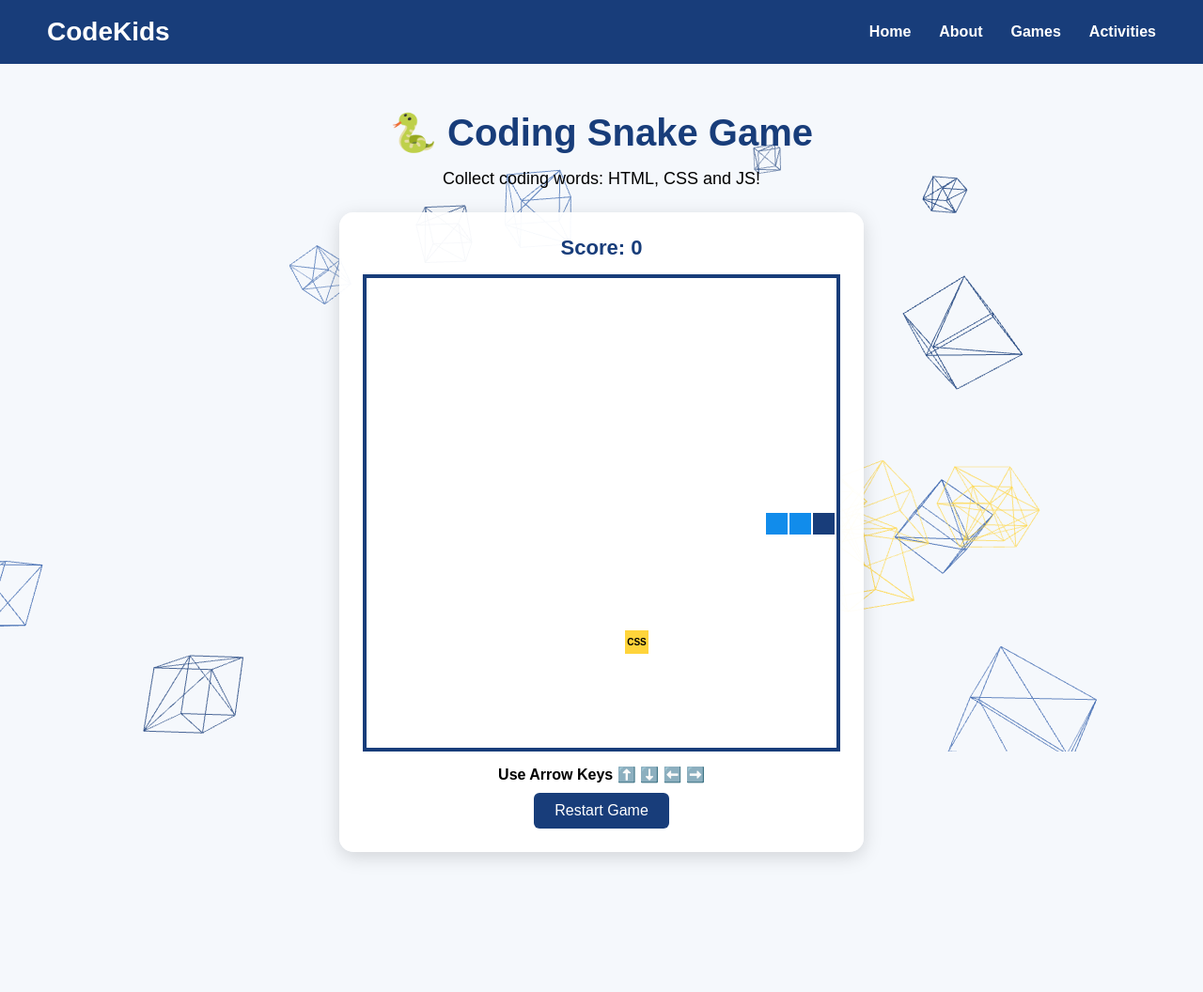
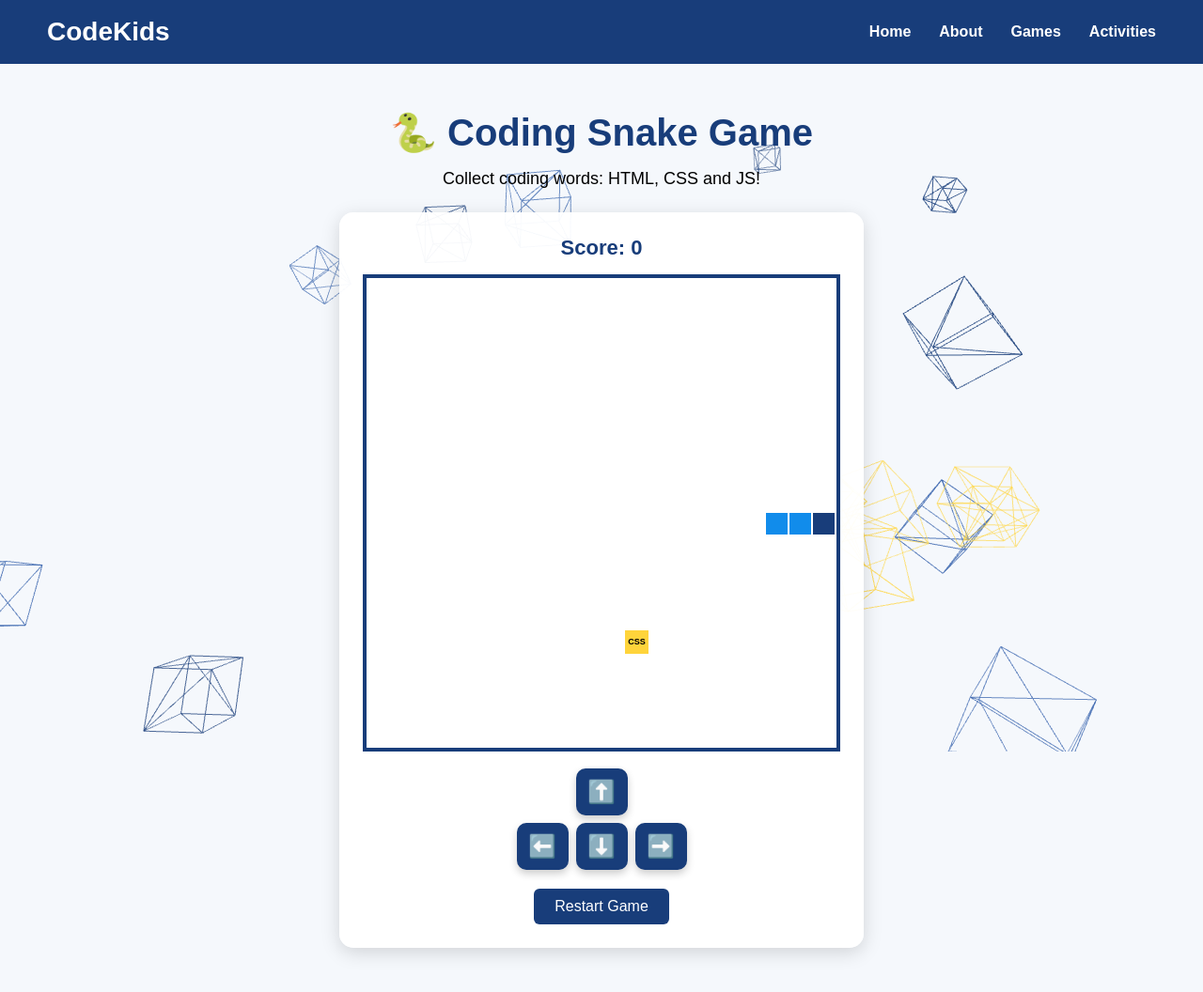
Before and after one commit to yemula2apurva-debug/CodeKids-Website, a plain HTML site: page frontend/Games.html in a window 1280 px wide. Shown: the whole page at 94% size. Before the commit the page ends 957 px from the top, so only its background shows below. Drawn offline with nearby package versions, Linux system fonts and the light colour scheme.

Commit message:
Initial website

```diff
--- a/frontend/Games.html
+++ b/frontend/Games.html
@@ -41,9 +41,30 @@
 
             <canvas id="snakeCanvas" width="500" height="500"></canvas>
 
-            <p class="controls">
-                Use Arrow Keys ⬆️ ⬇️ ⬅️ ➡️
-            </p>
+            <!--🎮Game Controls-->
+           <div class="game-controls">
+
+    <button class="control-btn" onclick="changeDirection('UP')">
+        ⬆️
+    </button>
+
+    <div class="middle-controls">
+
+        <button class="control-btn" onclick="changeDirection('LEFT')">
+            ⬅️
+        </button>
+
+        <button class="control-btn" onclick="changeDirection('DOWN')">
+            ⬇️
+        </button>
+
+        <button class="control-btn" onclick="changeDirection('RIGHT')">
+            ➡️
+        </button>
+
+    </div>
+
+</div>
 
             <button id="restartBtn">Restart Game</button>
 
@@ -51,9 +72,10 @@
 
     </section>
 
-<script src="https://cdnjs.cloudflare.com/ajax/libs/three.js/r128/three.min.js"></script>
-<script src="bg3d.js"></script>
-<script src="script.js"></script>
+
+    <script src="https://cdnjs.cloudflare.com/ajax/libs/three.js/r128/three.min.js"></script>
+    <script src="bg3d.js"></script>
+    <script src="script.js"></script>
 
 </body>
 </html>
--- a/frontend/script.js
+++ b/frontend/script.js
@@ -31,13 +31,39 @@ const scoreText = document.getElementById("score");
 
 const codingWords = ["HTML", "CSS", "JS"];
 
+
+/* =========================
+   CREATE RANDOM FOOD
+========================= */
+
 function randomFood() {
-    return {
-        x: Math.floor(Math.random() * (canvas.width / box)) * box,
-        y: Math.floor(Math.random() * (canvas.height / box)) * box,
-        word: codingWords[Math.floor(Math.random() * codingWords.length)]
-    };
+
+    let newFood;
+
+    do {
+        newFood = {
+            x: Math.floor(Math.random() * (canvas.width / box)) * box,
+            y: Math.floor(Math.random() * (canvas.height / box)) * box,
+            word: codingWords[
+                Math.floor(Math.random() * codingWords.length)
+            ]
+        };
+
+    } while (
+        snake &&
+        snake.some(part =>
+            part.x === newFood.x &&
+            part.y === newFood.y
+        )
+    );
+
+    return newFood;
 }
+
+
+/* =========================
+   START GAME
+========================= */
 
 function startGame() {
 
@@ -49,47 +75,82 @@ function startGame() {
 
     direction = "RIGHT";
 
-    food = randomFood();
-
     score = 0;
 
     scoreText.textContent = score;
 
     clearInterval(game);
 
+    food = randomFood();
+
+    // Immediately draw snake and food
+    drawGame();
+
     game = setInterval(drawGame, 150);
 }
 
-document.addEventListener("keydown", changeDirection);
 
-function changeDirection(event) {
+/* =========================
+   KEYBOARD CONTROLS
+========================= */
 
-    const key = event.key;
+document.addEventListener("keydown", function(event) {
 
-    if (key === "ArrowLeft" && direction !== "RIGHT") {
+    if (event.key === "ArrowLeft") {
+        changeDirection("LEFT");
+    }
+
+    if (event.key === "ArrowUp") {
+        changeDirection("UP");
+    }
+
+    if (event.key === "ArrowRight") {
+        changeDirection("RIGHT");
+    }
+
+    if (event.key === "ArrowDown") {
+        changeDirection("DOWN");
+    }
+
+});
+
+
+/* =========================
+   BUTTON CONTROLS
+========================= */
+
+function changeDirection(newDirection) {
+
+    if (newDirection === "LEFT" && direction !== "RIGHT") {
         direction = "LEFT";
     }
 
-    if (key === "ArrowUp" && direction !== "DOWN") {
+    if (newDirection === "UP" && direction !== "DOWN") {
         direction = "UP";
     }
 
-    if (key === "ArrowRight" && direction !== "LEFT") {
+    if (newDirection === "RIGHT" && direction !== "LEFT") {
         direction = "RIGHT";
     }
 
-    if (key === "ArrowDown" && direction !== "UP") {
+    if (newDirection === "DOWN" && direction !== "UP") {
         direction = "DOWN";
     }
 }
+
+
+/* =========================
+   COLLISION CHECK
+========================= */
 
 function collision(head, body) {
 
     for (let i = 0; i < body.length; i++) {
 
-        if (head.x === body[i].x &&
-            head.y === body[i].y) {
-
+        if (
+            head.x === body[i].x &&
+            head.y === body[i].y
+        ) {
             return true;
         }
     }
@@ -97,14 +158,35 @@ function collision(head, body) {
     return false;
 }
 
+
+/* =========================
+   DRAW GAME
+========================= */
+
 function drawGame() {
 
-    ctx.clearRect(0, 0, canvas.width, canvas.height);
+    // Clear canvas
+    ctx.clearRect(
+        0,
+        0,
+        canvas.width,
+        canvas.height
+    );
 
-    // Draw snake
+
+    /* =========================
+       DRAW SNAKE
+    ========================= */
+
     for (let i = 0; i < snake.length; i++) {
 
-        ctx.fillStyle = i === 0 ? "#183d7a" : "#118ceb";
+        if (i === 0) {
+            // Snake head
+            ctx.fillStyle = "#183d7a";
+        } else {
+            // Snake body
+            ctx.fillStyle = "#118ceb";
+        }
 
         ctx.fillRect(
             snake[i].x,
@@ -114,24 +196,44 @@ function drawGame() {
         );
     }
 
-    // Draw coding word
+
+    /* =========================
+       DRAW FOOD
+    ========================= */
+
     ctx.fillStyle = "#ffd43b";
 
-    ctx.fillRect(food.x, food.y, box, box);
+    ctx.fillRect(
+        food.x,
+        food.y,
+        box,
+        box
+    );
 
+
+    // Coding word
     ctx.fillStyle = "#000";
 
-    ctx.font = "bold 10px Arial";
+    ctx.font = "bold 9px Arial";
+
     ctx.textAlign = "center";
+
+    ctx.textBaseline = "middle";
 
     ctx.fillText(
         food.word,
         food.x + box / 2,
-        food.y + 16
+        food.y + box / 2
     );
+
+
+    /* =========================
+       NEW SNAKE POSITION
+    ========================= */
 
     let snakeX = snake[0].x;
     let snakeY = snake[0].y;
+
 
     if (direction === "LEFT") {
         snakeX -= box;
@@ -149,8 +251,17 @@ function drawGame() {
         snakeY += box;
     }
 
-    // Eat coding word
-    if (snakeX === food.x && snakeY === food.y) {
+
+    /* =========================
+       CHECK FOOD
+    ========================= */
+
+    let ateFood =
+        snakeX === food.x &&
+        snakeY === food.y;
+
+
+    if (ateFood) {
 
         score++;
 
@@ -160,15 +271,26 @@ function drawGame() {
 
     } else {
 
+        // Remove tail
         snake.pop();
+
     }
+
+
+    /* =========================
+       CREATE NEW HEAD
+    ========================= */
 
     const newHead = {
         x: snakeX,
         y: snakeY
     };
 
-    // Game over
+
+    /* =========================
+       GAME OVER
+    ========================= */
+
     if (
         snakeX < 0 ||
         snakeY < 0 ||
@@ -179,17 +301,33 @@ function drawGame() {
 
         clearInterval(game);
 
-        alert("Game Over! Your Score: " + score);
+        alert(
+            "Game Over! Your Score: " + score
+        );
 
         return;
     }
 
+
+    /* =========================
+       ADD NEW HEAD
+    ========================= */
+
     snake.unshift(newHead);
 }
 
-document.getElementById("restartBtn").addEventListener(
-    "click",
-    startGame
-);
+
+/* =========================
+   RESTART BUTTON
+========================= */
+
+document
+    .getElementById("restartBtn")
+    .addEventListener("click", startGame);
+
+
+/* =========================
+   START GAME
+========================= */
 
 startGame();
--- a/frontend/style.css
+++ b/frontend/style.css
@@ -367,6 +367,45 @@ nav ul li a:hover {
     }
 }
 
+/* 🎮 Snake Game Controls */
+
+.game-controls {
+    display: flex;
+    flex-direction: column;
+    align-items: center;
+    gap: 8px;
+    margin-top: 18px;
+    margin-bottom: 10px;
+}
+
+.middle-controls {
+    display: flex;
+    align-items: center;
+    gap: 8px;
+}
+
+.control-btn {
+    width: 55px;
+    height: 50px;
+    border: none;
+    border-radius: 10px;
+    background-color: #183d7a;
+    color: white;
+    font-size: 24px;
+    cursor: pointer;
+    box-shadow: 0 4px 8px rgba(0, 0, 0, 0.2);
+    transition: 0.2s;
+}
+
+.control-btn:hover {
+    background-color: #118ceb;
+    transform: scale(1.08);
+}
+
+.control-btn:active {
+    transform: scale(0.92);
+}
+
 /*BASIC CODING STUDY MATERIAL*/
 
 .basic-coding-card {
```
